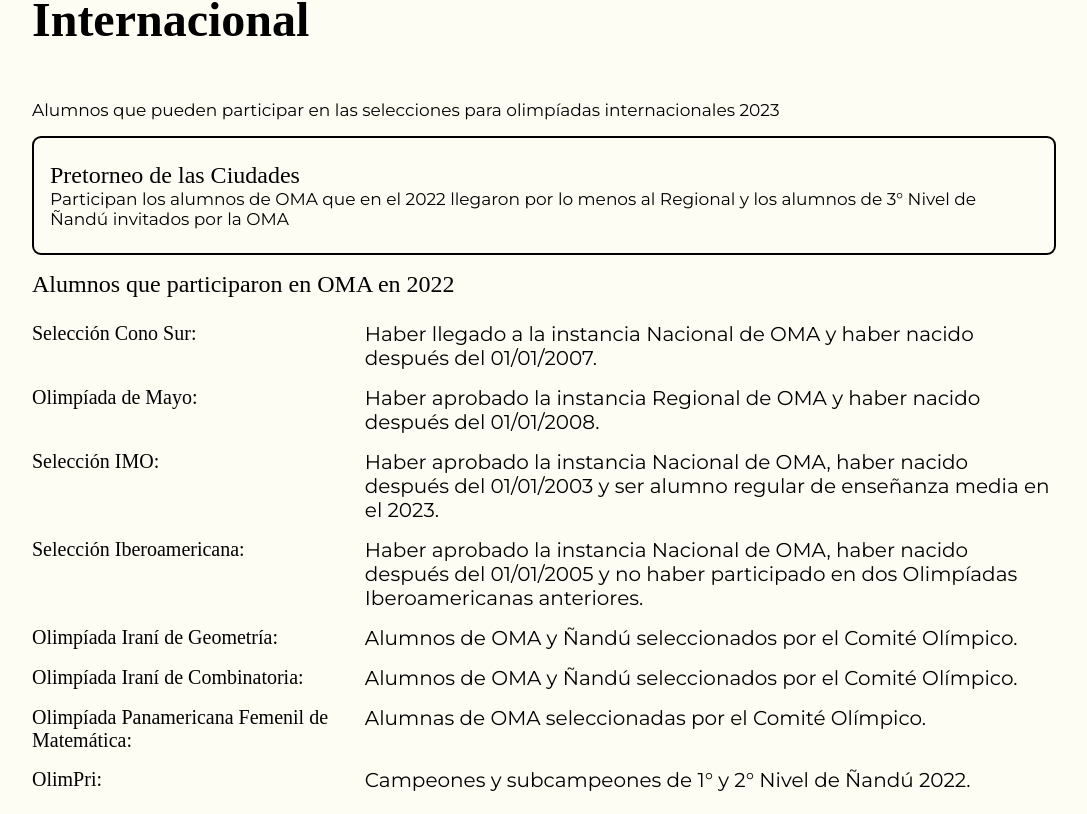
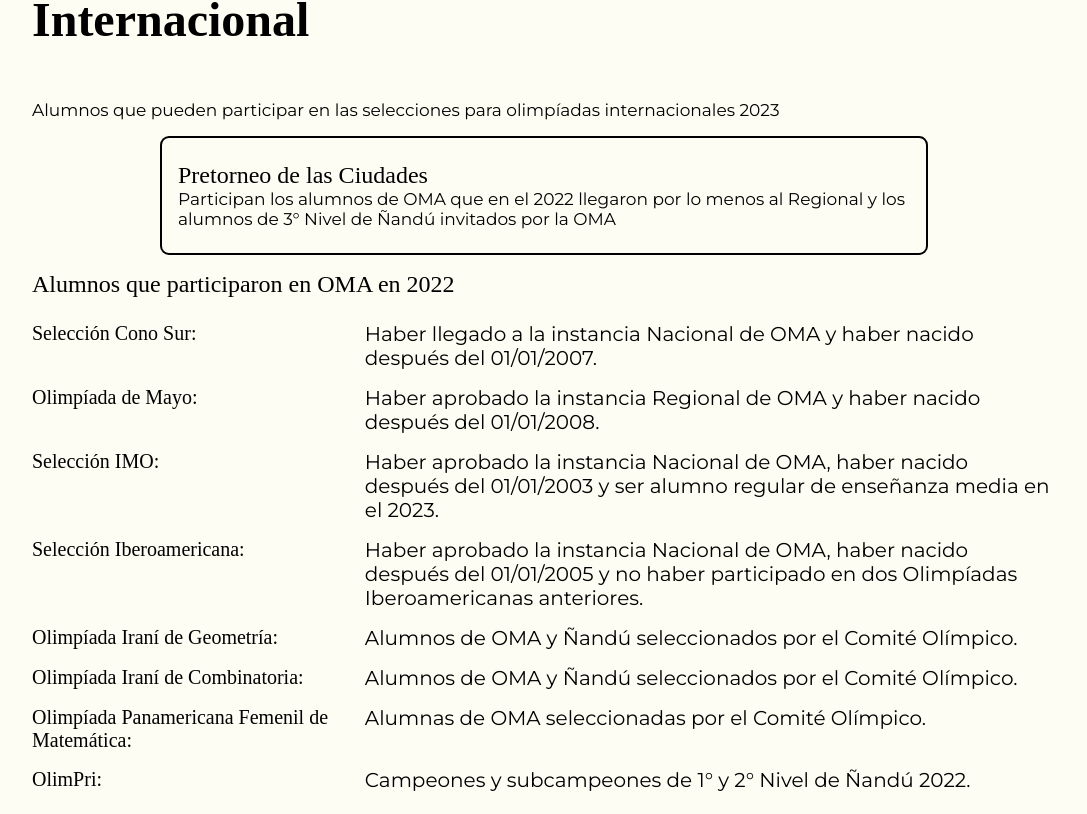
Before and after one commit to JZylber/oma-san-isidro, a Next.js app: page /otros/internacional in a window 1280 px wide. Shown: the part 256-1070 px from the top of the page, without its empty margins (96-1183 px from the left). Built offline with nearby package versions, Linux system fonts and the light colour scheme; a web font is replaced by a local one.

Commit message:
refactor(international): removed grid

```diff
--- a/pages/otros/International.module.scss
+++ b/pages/otros/International.module.scss
@@ -9,20 +9,19 @@
       margin-bottom: 2.5 * shared.$mobile-spacing;
     }
     @include shared.not-mobile {
-      grid-column: 1/-1;
       font-size: 2 * shared.$desktop-actionable-font-size;
       line-height: 2.5;
     }
   }
 
-.description{
-    @include shared.not-mobile{
-        grid-column: 1/-1;
-    }
-}
 
 .middle_columns{
-    grid-column: 2/-2;
+    @include shared.tablet-only{
+        margin: 0 10% 0 10%;
+    }
+    @include shared.desktop-only{
+        margin: 0 12.5% 0 12.5%;
+    }
 }
 
 .rounded_box {
@@ -59,7 +58,6 @@
     }
 }
 .category {
-    grid-column: 1/-1;
     margin-bottom: 2.4rem;
     &_title{
         @include shared.font-unbounded(500);
@@ -128,7 +126,6 @@
         display: block;
         overflow-x: auto;
         white-space: nowrap;
-        width: 100%;
         margin-top: 1.6rem;
     }
     border-spacing: 0;
--- a/pages/otros/internacional.tsx
+++ b/pages/otros/internacional.tsx
@@ -47,7 +47,7 @@ const Internacional : NextPage = () => {
         </Head>
         <Layout>
             <h1 className={styles.title}>Internacional</h1>
-            <p className={[styles.description,styles.description_text].join(" ")}> Alumnos que pueden participar en las selecciones para olimpíadas internacionales 2023</p>
+            <p className={styles.description_text}> Alumnos que pueden participar en las selecciones para olimpíadas internacionales 2023</p>
             <div className={[styles.rounded_box,styles.middle_columns].join(" ")}>
                 <h3>Pretorneo de las Ciudades</h3>
                 <p>Participan los alumnos de OMA que en el 2022 llegaron por lo menos al Regional y los alumnos de  3° Nivel de Ñandú invitados por la OMA</p>
@@ -110,8 +110,8 @@ const Internacional : NextPage = () => {
             <div className={styles.category}>
                 <h2 className={styles.category_title}>Alumnos que participaron en Ñandú en 2022</h2>
                 <p className={styles.description_text}>Pueden Participar en la Olimpíada de Mayo aquellos alumnos que aprobaron el Regional y nacieron después del 01/01/2008</p>
-                <div className={styles.table_container}>
-                    <table className={[styles.table,styles.middle_columns].join(" ")}>
+                <div className={[styles.table_container,styles.middle_columns].join(" ")}>
+                    <table className={styles.table}>
                         <thead className={styles.table_header}>
                             <tr>
                                 <th>Nivel</th>
```
